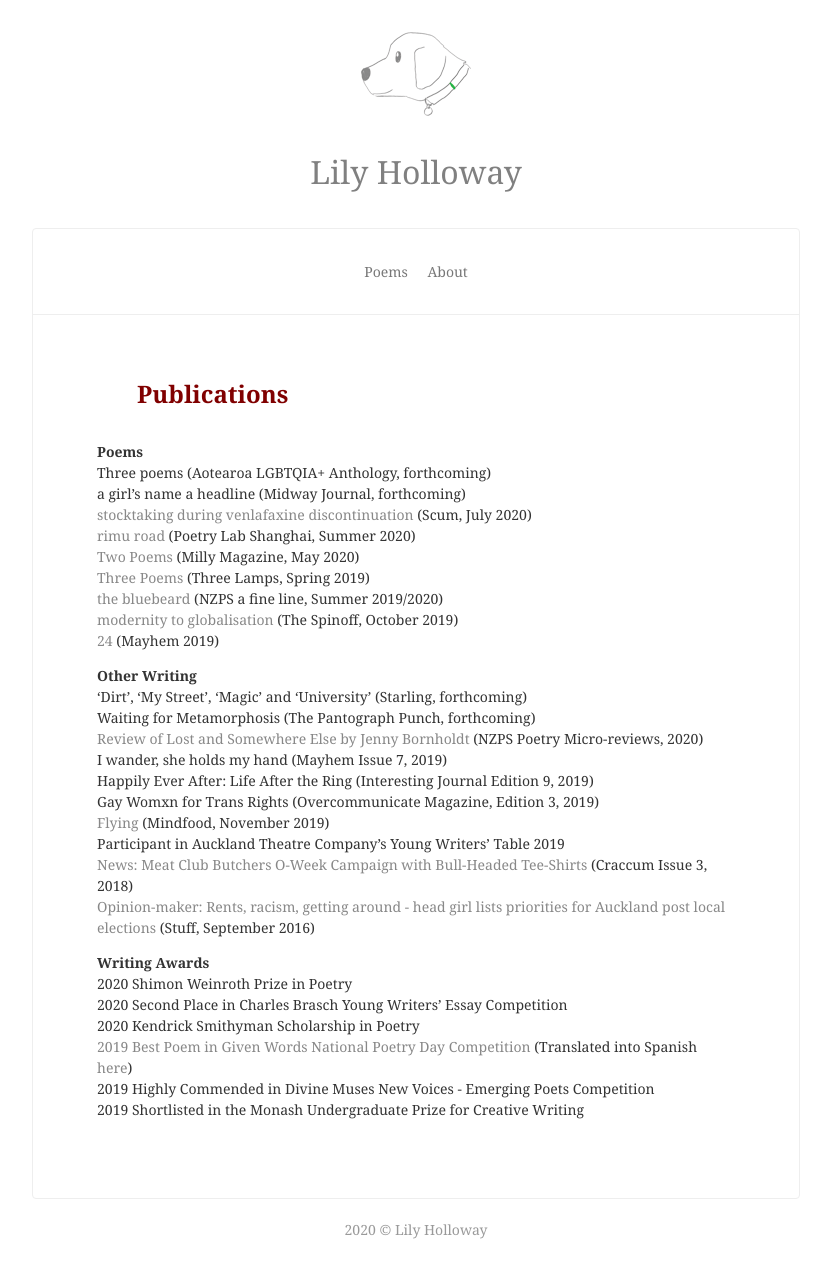
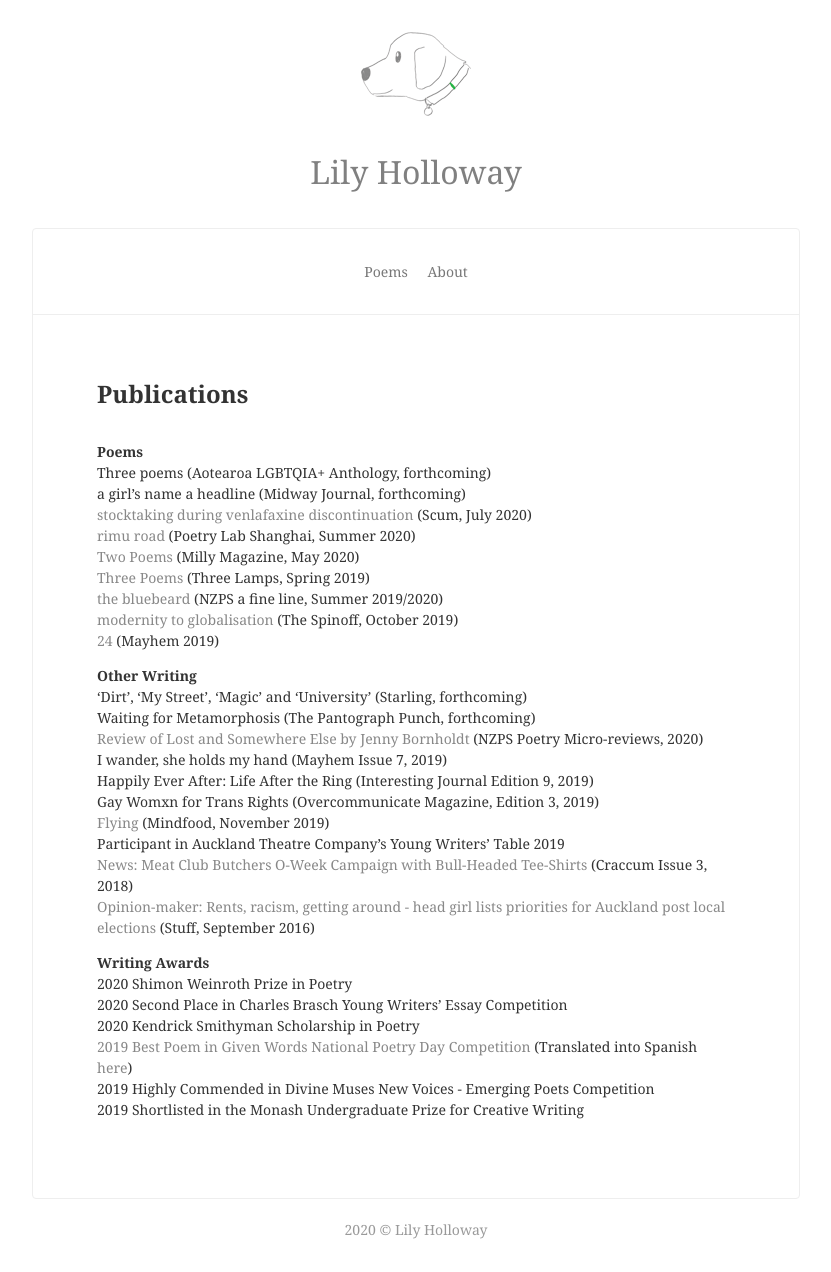
Before and after one commit to lilyholloway/lilyholloway.github.io, a Jekyll site: the page built from cv.md, in a window 1280 px wide. Shown: the whole page, without its empty margins (224-1055 px from the left). Built offline with Jekyll 4.4.1, drawn with Linux system fonts in a browser that asks for light colours; nearby versions of some CDN libraries.

Commit message:
Update cv.md

```diff
--- a/cv.md
+++ b/cv.md
@@ -3,19 +3,6 @@ title: Publications
 description: Publications and Awards
 
 ---
-
-<head>
-<style>
-body {
-  background-color: linen;
-}
-
-h1 {
-  color: maroon;
-  margin-left: 40px;
-}
-</style>
-</head>
 
 <b>Poems</b><br>
 Three poems (Aotearoa LGBTQIA+ Anthology, forthcoming)<br>
```
